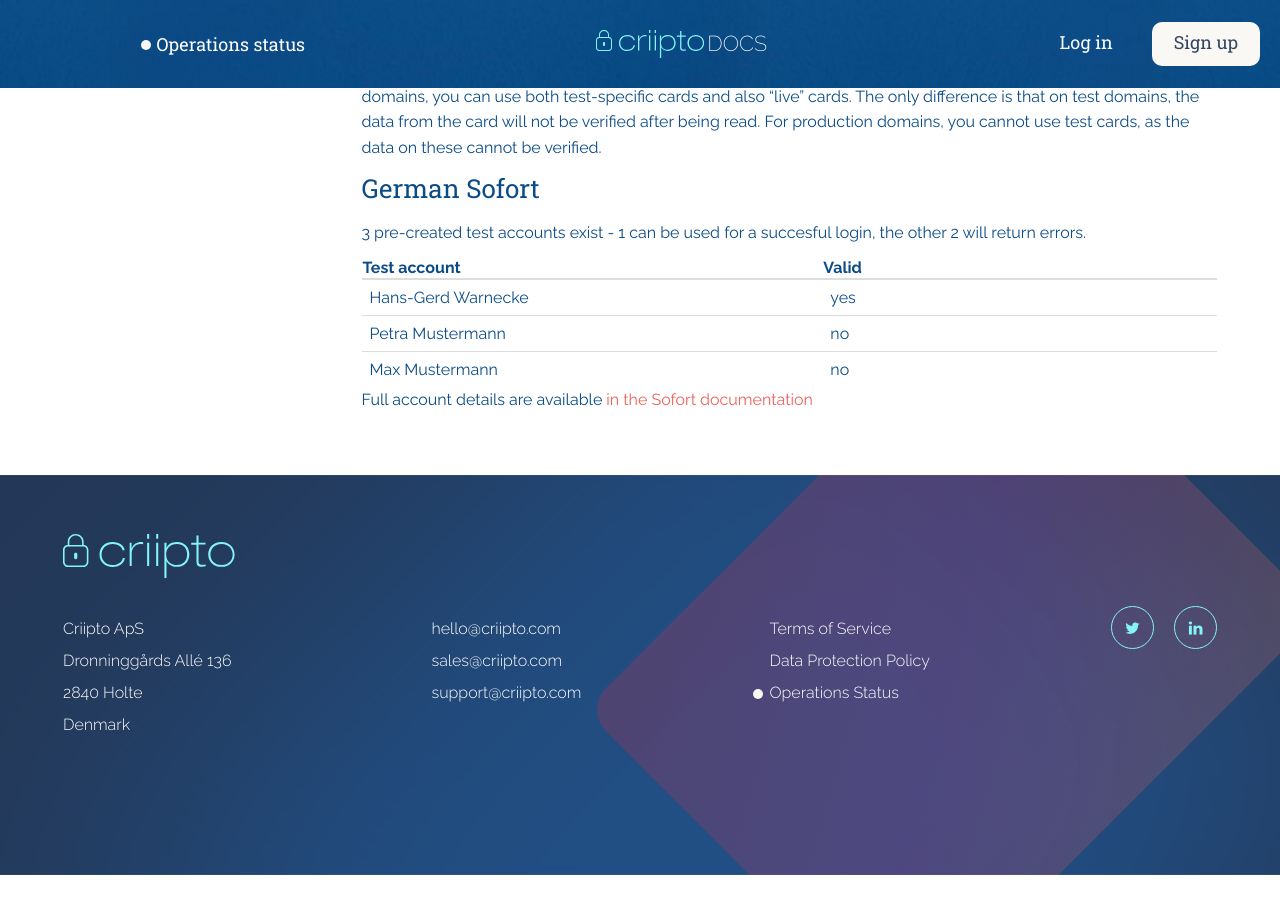
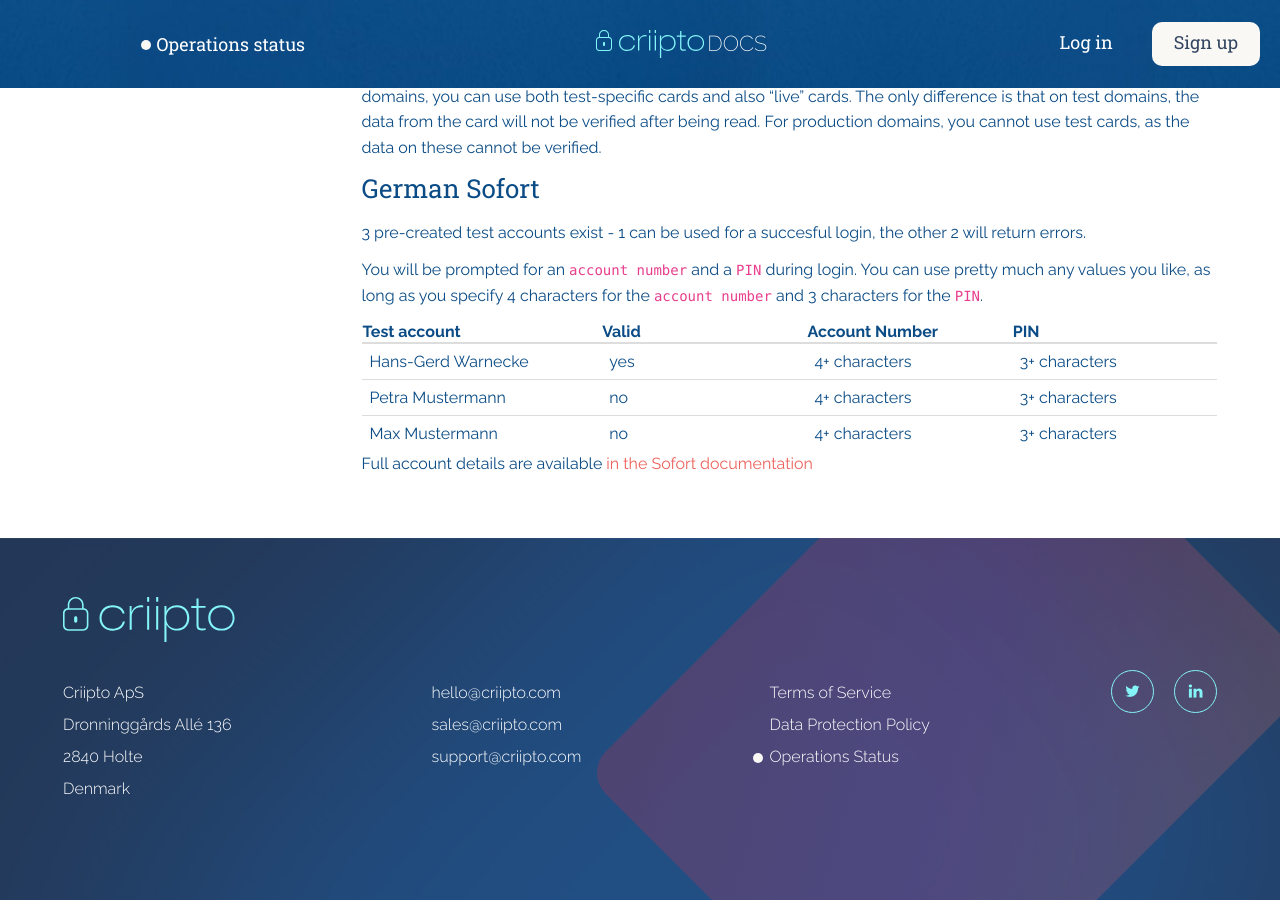
Before and after one commit to criipto/docs-old, a Jekyll site: the page built from how-to/test-users.md, in a window 1280 px wide and 900 px high, scrolled down 4921 px. Built offline with Jekyll 4.4.1, drawn with Linux system fonts in a browser that asks for light colours; some web fonts are replaced; before the commit the page ends 5796 px from its top, so only the background shows below that.

Commit message:
Added description of account number and PIN values for Sofort test

```diff
--- a/how-to/test-users.md
+++ b/how-to/test-users.md
@@ -205,10 +205,12 @@
 
 3 pre-created test accounts exist - 1 can be used for a succesful login, the other 2 will return errors.
 
-| **Test account** | **Valid** |
-| --- | --- |
-| Hans-Gerd Warnecke | yes |
-| Petra Mustermann | no |
-| Max Mustermann | no |
+You will be prompted for an `account number` and a `PIN` during login. You can use pretty much any values you like, as long as you specify 4 characters for the `account number` and 3 characters for the `PIN`.
+
+| **Test account** | **Valid** | **Account Number** | **PIN** |
+| --- | --- | --- | --- |
+| Hans-Gerd Warnecke | yes | 4+ characters | 3+ characters |
+| Petra Mustermann | no | 4+ characters | 3+ characters |
+| Max Mustermann | no | 4+ characters | 3+ characters |
 
 Full account details are available [in the Sofort documentation](https://integration.sofort.com/integrationCenter-eng-DE/content/view/full/2867/#h5)
```
